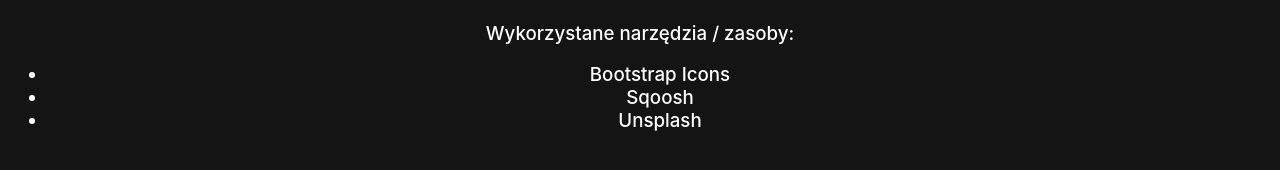
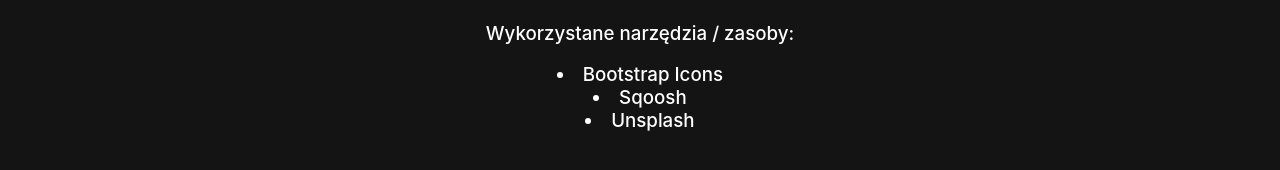
Before and after one commit to KasztanGameHub/Kasztan-Clicker, a plain HTML site: page authors.html in a window 1280 px wide. Shown: the part 210-380 px from the top of the page. Drawn offline with Linux system fonts and the light colour scheme.

Commit message:
minor css fix

```diff
--- a/style.css
+++ b/style.css
@@ -23,6 +23,12 @@ button {
     border-radius: 5px;
     color: aliceblue;
     /* zaograklone rogi */
+}
+
+/* about */
+ul {
+    padding-left: 0;
+    list-style-position: inside;
 }
 
 /* gdy przycisk najechany */
```
